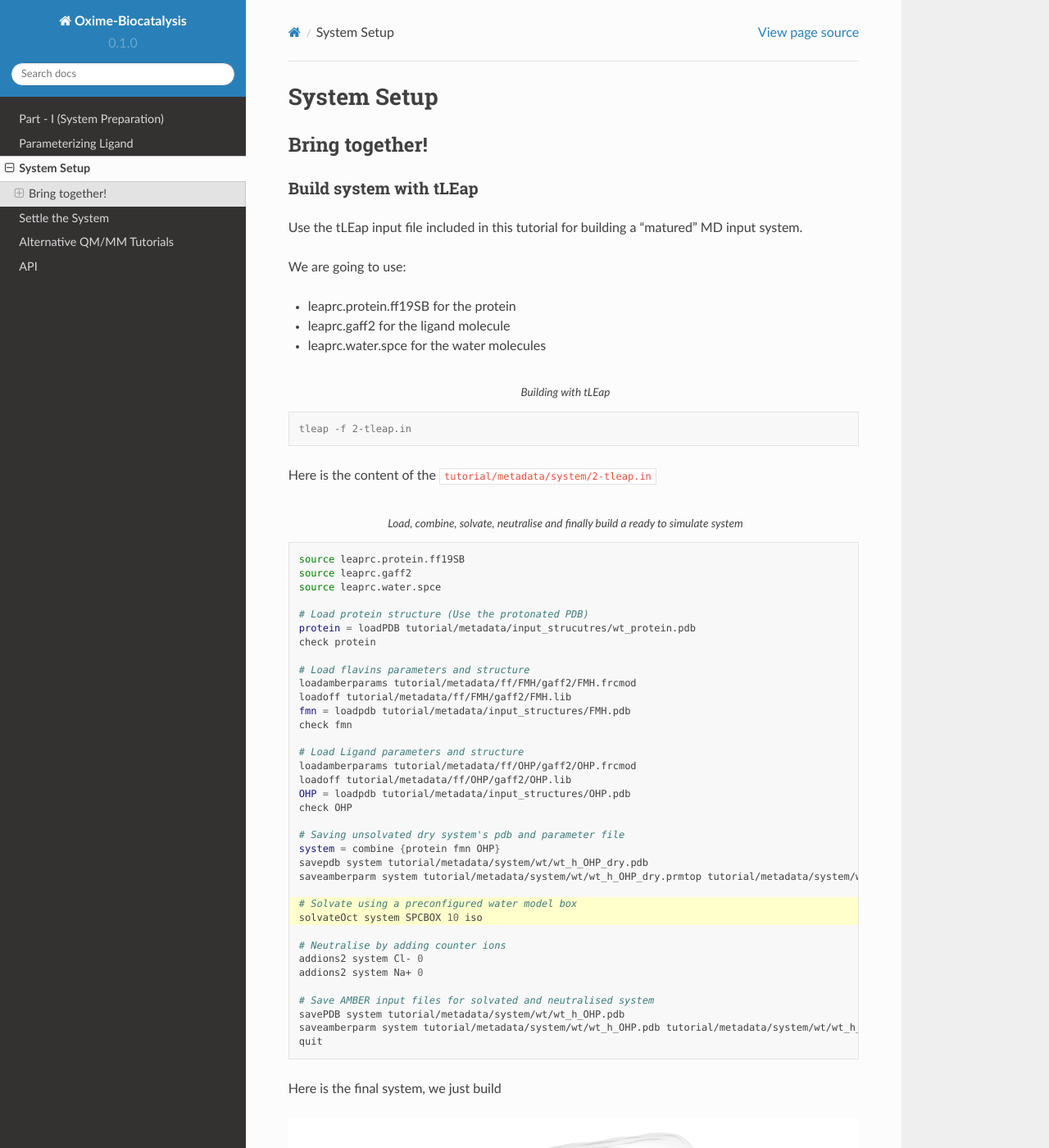
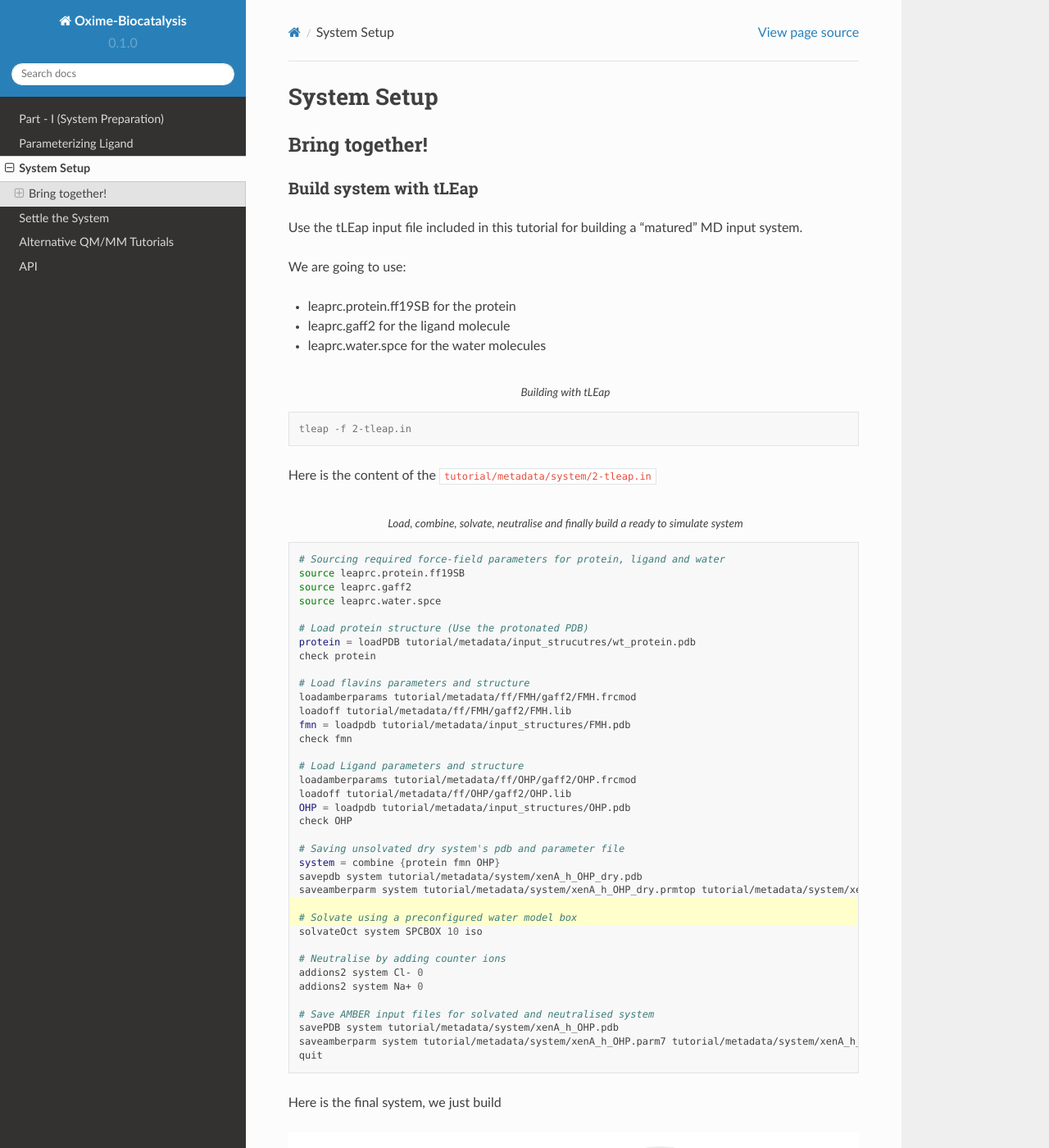
Before and after one commit to hopanoid/Enzyme-Reaction-Dynamics-Tutorial, a Sphinx documentation site: the page built from docs/source/3-system_setup.rst, in a window 1280 px wide and 1400 px high. Shown: the whole window at 82% size. Built offline with Sphinx 7.4.7 and the Read the Docs theme 2.0.0, drawn with Linux system fonts in a browser that asks for light colours.

```diff
--- a/docs/source/1-protein.rst
+++ b/docs/source/1-protein.rst
@@ -92,7 +92,7 @@ There are several methods to assess the protonation state of the residues in a p
         common conformer is HIE but always visualise your structure before assuming any histidine protonation state.
 
         Here is an example showing the typical active site of Old Yellow Enzymes (OYE). The enzyme displayed here is XenA (an ene-reductase belongs to Old Yellow Enzyme 3)
-        and after protonation, we found that protonation state of H178 predicted as HID, which is not correct, considering the presence of substrate, instead the NE atom of the H178 should have been protonated to form the hydrogen bond with the carbonyl oxygen (O3) of the substrate. Similarly, the ND atom of the H181 should be protonated instead of NE. Here, is the active site with correct protonation of H178 and H181.
+        and after protonation, we found that protonation state of H178 predicted as HID, which is not correct, considering the presence of substrate, instead the NE atom of the H178 should have been protonated to form the hydrogen bond with the carbonyl oxygen of the substrate. Similarly, the ND atom of the H181 should be protonated instead of NE. Here, is the active site with correct protonation of H178 and H181.
 
         .. image:: /figs/XenA-active-site.png
                 :width: 200
--- a/docs/source/3-system_setup.rst
+++ b/docs/source/3-system_setup.rst
@@ -34,6 +34,7 @@ Here is the content of the :file:`tutorial/metadata/system/2-tleap.in`
         :emphasize-lines: 26, 27
         :caption: Load, combine, solvate, neutralise and finally build a ready to simulate system
 
+        # Sourcing required force-field parameters for protein, ligand and water
         source leaprc.protein.ff19SB
         source leaprc.gaff2
         source leaprc.water.spce
@@ -56,8 +57,8 @@ Here is the content of the :file:`tutorial/metadata/system/2-tleap.in`
 
         # Saving unsolvated dry system's pdb and parameter file
         system = combine {protein fmn OHP}
-        savepdb system tutorial/metadata/system/wt/wt_h_OHP_dry.pdb
-        saveamberparm system tutorial/metadata/system/wt/wt_h_OHP_dry.prmtop tutorial/metadata/system/wt/wt_h_OHP_dry.rst7
+        savepdb system tutorial/metadata/system/xenA_h_OHP_dry.pdb
+        saveamberparm system tutorial/metadata/system/xenA_h_OHP_dry.prmtop tutorial/metadata/system/xenA_h_OHP_dry.rst7
 
         # Solvate using a preconfigured water model box
         solvateOct system SPCBOX 10 iso
@@ -67,9 +68,10 @@ Here is the content of the :file:`tutorial/metadata/system/2-tleap.in`
         addions2 system Na+ 0
 
         # Save AMBER input files for solvated and neutralised system
-        savePDB system tutorial/metadata/system/wt/wt_h_OHP.pdb
-        saveamberparm system tutorial/metadata/system/wt/wt_h_OHP.pdb tutorial/metadata/system/wt/wt_h_OHP.pdb
+        savePDB system tutorial/metadata/system/xenA_h_OHP.pdb
+        saveamberparm system tutorial/metadata/system/xenA_h_OHP.parm7 tutorial/metadata/system/xenA_h_OHP.rst7
         quit
+
 
 
 Here is the final system, we just build
--- a/docs/source/4-settle_system.rst
+++ b/docs/source/4-settle_system.rst
@@ -113,7 +113,7 @@ This is a usual NPT run for 100 ps. Just to allow the solvent and hydrogen atoms
         :emphasize-lines: 13,14,15,19
         :caption: SQM-MM Minimization
 
-        Initial min of our structure QMMM
+        Energy minimisation using SQMMM
         &cntrl
         imin=1,                       ! Perform an energy minimization.
         maxcyc=1000,                  ! The maximum number of cycles of minimization.
@@ -141,7 +141,7 @@ This is a usual NPT run for 100 ps. Just to allow the solvent and hydrogen atoms
         :emphasize-lines: 13,14,15,24,25,26,27
         :caption: QM-MM Energy Minimization
 
-        Initial min of our structure QMMM
+        Energy minimisation using QMMM
         &cntrl
         imin=1,                        ! Perform an energy minimization.
         maxcyc=500,                    ! The maximum number of cycles of minimization.
@@ -174,7 +174,7 @@ This is a usual NPT run for 100 ps. Just to allow the solvent and hydrogen atoms
 We have used a script to automtise the above step. If you are following these steps for the first time, do not run this script blindly. Be aware that it depends on the system to system, how much and which equilibration you need. Especially for a completely user-build system, unlike a crystal structure you need extra equiliration time.
 
 
-Here is the content of the :file:`tutorial/metadata/system/2-tleap.in`
+Here is the content of the :file:`tutorial/pre-processing/1-amber-pre-run.sh`
 
 .. code-block:: csh
         :emphasize-lines: 20, 26, 31, 36, 41
```
Also changed, not shown: 7 other files.
